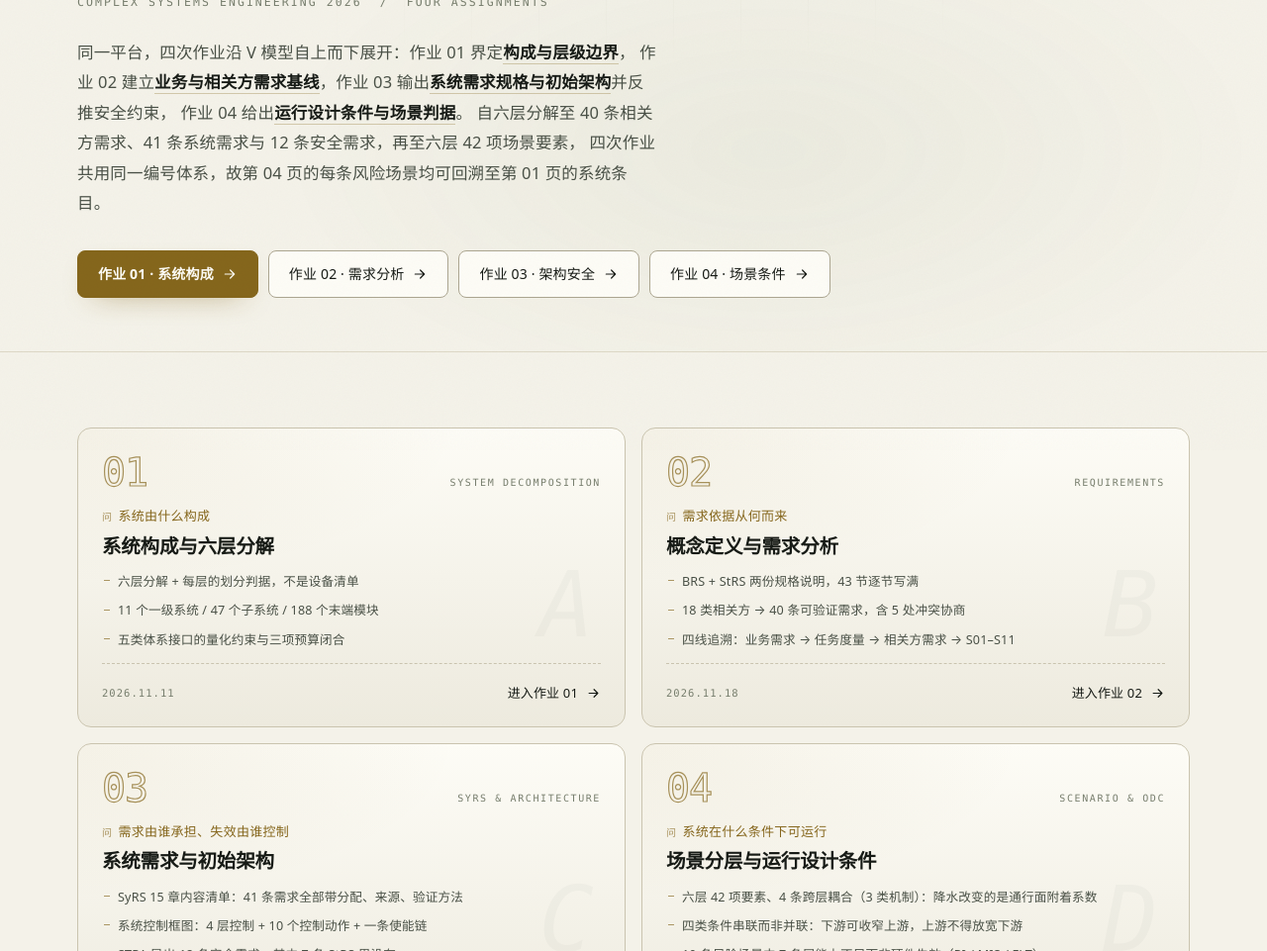
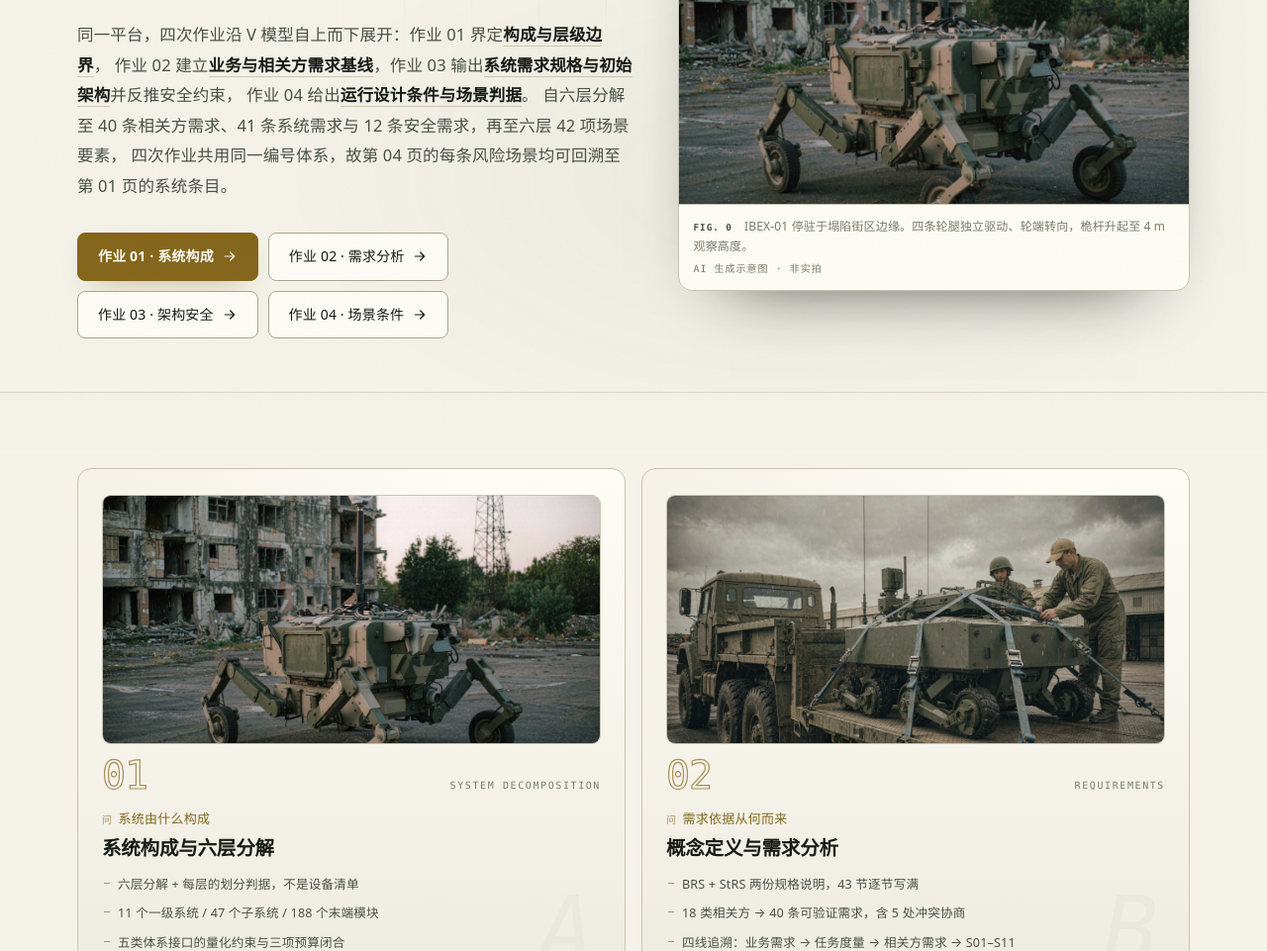
Before and after one commit to expolre323/complex-systems-2026, a plain HTML site: page index.html in a window 1280 px wide. Shown: the part 345-1306 px from the top of the page at 99% size. Drawn offline with Linux system fonts and the light colour scheme; animation ran at ten frames a second.

Commit message:
首页改版：首屏改为左文右图并加入平台首图，四张入口卡配缩略图；版本号更新至 v4.1

```diff
--- a/assets/css/home.css
+++ b/assets/css/home.css
@@ -7,6 +7,49 @@
 .home-hd { max-width: 880px; }
 .home-hero .hero__name { max-width: 16em; }
 .home-hero .hero__lede { max-width: 62ch; }
+
+/* ----------------------------------------------------- 首屏：左文右图 */
+.home-hero__in {
+  display: grid;
+  grid-template-columns: minmax(0, 1.04fr) minmax(0, .96fr);
+  gap: 46px;
+  align-items: center;
+}
+.home-hero__in .home-hd { max-width: none; }
+.home-hero__in .hero__name {
+  font-size: clamp(34px, 4vw, 58px);
+  max-width: none;
+  text-wrap: balance;
+}
+
+.home-hero__fig {
+  margin: 0;
+  border: 1px solid var(--line-2);
+  border-radius: 14px;
+  overflow: hidden;
+  background: var(--surface);
+  box-shadow: 0 34px 72px -52px rgba(0, 0, 0, .9);
+}
+.home-hero__fig img {
+  display: block;
+  width: 100%;
+  height: auto;
+  aspect-ratio: 3 / 2;
+  object-fit: cover;
+  filter: saturate(.94);
+}
+.home-hero__fig figcaption {
+  display: flex;
+  flex-direction: column;
+  gap: 5px;
+  padding: 12px 15px 13px;
+  border-top: 1px solid var(--line-2);
+  font-size: 12px;
+  line-height: 1.65;
+  color: var(--fg-3);
+}
+.home-hero__fig b { color: var(--fg-2); font-weight: 600; }
+.home-hero__figtag { font-size: 10px; letter-spacing: .1em; }
 
 /* --------------------------------------------------------------- 入口卡 */
 .gates {
@@ -47,6 +90,27 @@
 .gate:focus-visible { outline: 2px solid var(--accent); outline-offset: 3px; }
 
 .gate__top { display: flex; align-items: baseline; justify-content: space-between; gap: 12px; }
+
+/* 入口卡缩略图 */
+.gate__fig {
+  position: relative;
+  aspect-ratio: 16 / 8;
+  border: 1px solid var(--line-2);
+  border-radius: 9px;
+  overflow: hidden;
+  background: var(--surface-2);
+}
+.gate__fig img {
+  display: block;
+  width: 100%;
+  height: 100%;
+  object-fit: cover;
+  object-position: 50% 58%;
+  filter: saturate(.9) contrast(1.02);
+  transition: transform .7s var(--ease), filter .4s;
+}
+.gate:hover .gate__fig img { transform: scale(1.035); filter: saturate(1) contrast(1.04); }
+
 .gate__no {
   font-family: var(--mono);
   font-size: 40px;
@@ -104,7 +168,7 @@
 .gate:hover .gate__go svg { transform: translateX(4px); }
 
 .gate__idx {
-  position: absolute; right: 22px; top: 44%;
+  position: absolute; right: 22px; bottom: 54px;
   font-size: 92px; line-height: 1;
   color: var(--fg);
   opacity: .022;
@@ -120,6 +184,8 @@
 
 /* ---------------------------------------------------------------- 响应式 */
 @media (max-width: 980px) {
+  .home-hero__in { grid-template-columns: 1fr; gap: 30px; }
+  .home-hero__fig { max-width: 620px; }
   .gates { grid-template-columns: 1fr; }
   .about { grid-template-columns: 1fr; gap: 20px; }
   .home-hero { padding: 72px 0 44px; }
--- a/assets/js/data.js
+++ b/assets/js/data.js
@@ -14,11 +14,11 @@ window.CSE = {
     theme: '轮腿式无人作战平台',
     course: '复杂系统工程 2026',
     teacher: '张玉新',
-    assignment: '小组作业 01–03',
+    assignment: '小组作业 01–04',
     subtitle: '从六层分解，到需求基线，再到架构与安全',
     deadline: '',
-    updated: '2026-11-26',
-    version: 'v4.0',
+    updated: '2026-11-28',
+    version: 'v4.1',
     stats: [
       { k: '层级', v: '6', u: 'LAYERS' },
       { k: '体系成员', v: '7', u: 'SoS MEMBERS' },
@@ -707,6 +707,7 @@ window.CSE = {
   /* --------------------------------------------------------------- 后续作业 */
   roadmap: [
     { no: '01', name: '系统构成与六层分解', en: 'System Decomposition', status: 'published', date: '2026.11.11', href: 'a1.html',
+      img: 'assets/img/plat-hero.jpg', alt: 'IBEX-01 停在塌陷街区边缘，四条轮腿着地，桅杆升起',
       q: '系统由什么构成',
       note: '任务→体系→整机→系统→子系统→模块，含接口清单、质量/功率/信息流预算闭合与六层追溯链。',
       keys: [
@@ -716,6 +717,7 @@ window.CSE = {
       ],
       gain: '建立 S01–S11 系统编号、47 个子系统边界、188 个末端模块，以及五类体系接口的量化约束。' },
     { no: '02', name: '概念定义与需求分析', en: 'Requirements', status: 'published', date: '2026.11.18', href: 'a2.html',
+      img: 'assets/img/deploy-truck.jpg', alt: '两人在卡车平板上解除系留，将平台展开至可行驶状态',
       q: '需求依据从何而来',
       note: 'BRS + StRS 双文档：业务/任务需求、ConOps、OpsCon、18 类相关方、40 条相关方需求与追溯矩阵。',
       keys: [
@@ -725,6 +727,7 @@ window.CSE = {
       ],
       gain: '完整输出 BRS（表 4-1 框架）与 StRS（表 4-5 框架），形成 6 条 BRQ、10 条 TR、40 条 StR 的需求基线。' },
     { no: '03', name: '系统需求与初始架构', en: 'SyRS & Architecture', status: 'published', date: '2026.11.21', href: 'a3.html',
+      img: 'assets/img/bay-interface.jpg', alt: '维修间内平台侧板打开，舱位、线束与电池包外露',
       q: '需求由谁承担、失效由谁控制',
       note: 'SyRS + 系统控制框图 + STPA：41 条系统需求、四层控制结构、20 条 UCA 与 12 条安全需求。',
       keys: [
@@ -734,6 +737,7 @@ window.CSE = {
       ],
       gain: '把 40 条相关方需求转成 41 条系统需求并分配到 S01–S11，再用 STPA 反推出 12 条安全需求，形成基线 B2。' },
     { no: '04', name: '场景分层与运行设计条件', en: 'Scenario & ODC', status: 'published', date: '2026.11.26', href: 'a4.html',
+      img: 'assets/img/degraded.jpg', alt: '平台停在城区的混凝土碎块上，车顶信标闪烁',
       q: '系统在什么条件下可运行',
       note: '场景六层 42 项要素、ODC 四类 33 项判据、一个具体场景的七段时间轴，以及 10 条分类后的风险场景。',
       keys: [
--- a/assets/js/home.js
+++ b/assets/js/home.js
@@ -21,6 +21,7 @@
 
   const card = (r, i) => `
     <a class="gate" href="${esc(r.href)}" aria-label="进入作业 ${esc(r.no)} ${esc(r.name)}">
+      ${r.img ? `<div class="gate__fig"><img src="${esc(r.img)}" alt="${esc(r.alt || '')}" decoding="async"></div>` : ''}
       <div class="gate__top">
         <span class="gate__no">${esc(r.no)}</span>
         <span class="gate__tag mono">${esc(r.en)}</span>
--- a/index.html
+++ b/index.html
@@ -60,6 +60,7 @@
 <section class="hero home-hero" id="top">
   <div class="hero__grid" aria-hidden="true"></div>
   <div class="wrap hero__wrap">
+   <div class="home-hero__in">
     <div class="home-hd">
       <div class="hero__meta">
         <span class="tag tag--live"><i></i>4 / 4 已完成</span>
@@ -89,6 +90,15 @@
         <a class="btn" href="a4.html">作业 04 · 场景条件<svg viewBox="0 0 24 24" aria-hidden="true"><path d="M5 12h13M13 6l6 6-6 6" fill="none" stroke="currentColor" stroke-width="1.8" stroke-linecap="round" stroke-linejoin="round"/></svg></a>
       </div>
     </div>
+
+    <figure class="home-hero__fig">
+      <img src="assets/img/plat-hero.jpg" alt="IBEX-01 停在一栋塌陷的混凝土建筑边缘，四条轮腿着地，桅杆升起至观察高度" width="900" height="522" fetchpriority="high" decoding="async">
+      <figcaption>
+        <span><b class="mono">FIG. 0</b>　IBEX-01 停驻于塌陷街区边缘。四条轮腿独立驱动、轮端转向，桅杆升起至 4 m 观察高度。</span>
+        <span class="mono dim home-hero__figtag">AI 生成示意图 · 非实拍</span>
+      </figcaption>
+    </figure>
+   </div>
   </div>
 </section>
 
```
